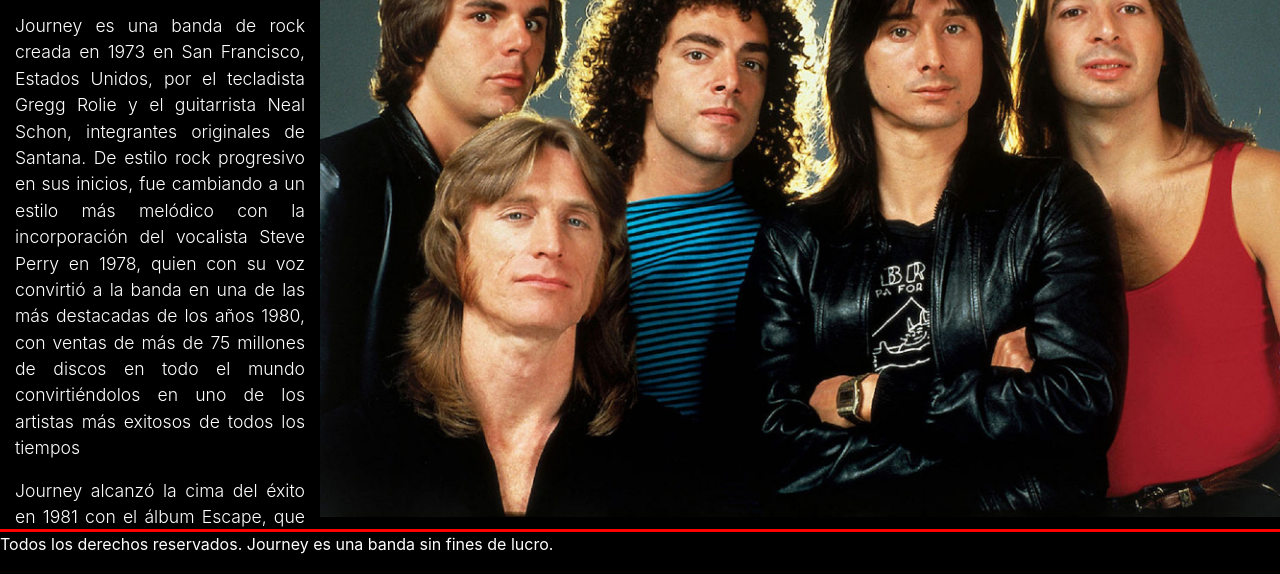
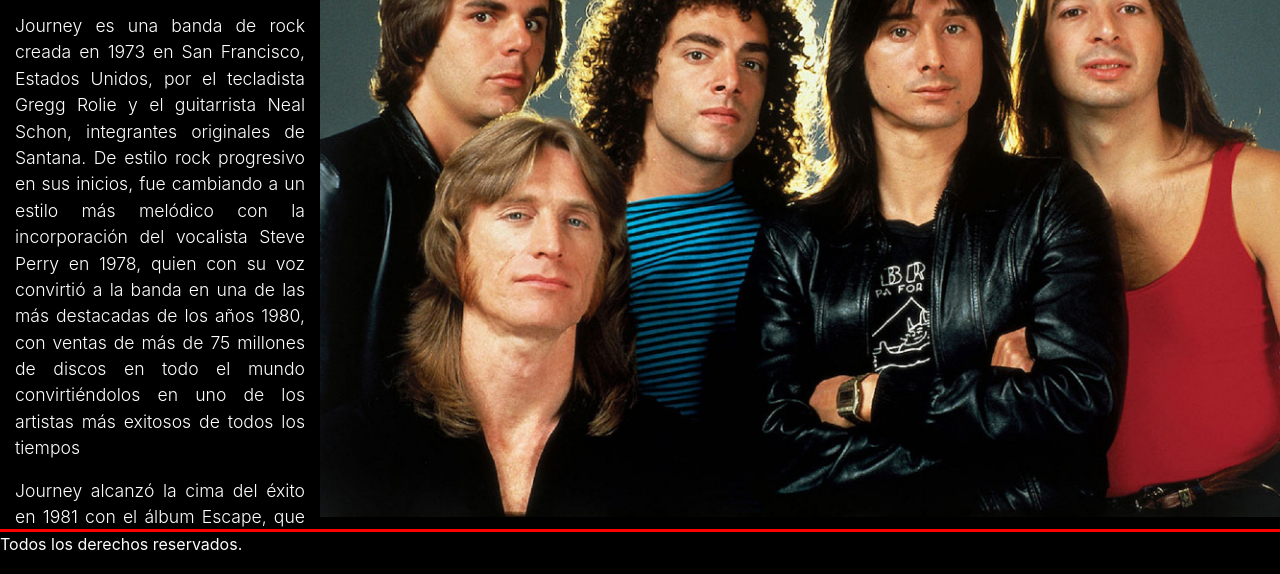
Before and after one commit to MartinSegarra/journey, a website: page index.html in a window 1280 px wide. Shown: the part 224-798 px from the top of the page. Drawn offline with nearby package versions, Linux system fonts and the light colour scheme.

Commit message:
Footer original

```diff
--- a/index.html
+++ b/index.html
@@ -78,7 +78,7 @@
 
       <footer>
           <div class="footerConfig">
-          <p class="textoFooter__white"> Todos los derechos reservados. Journey es una banda sin fines de lucro.</p>
+          <p class="textoFooter__white"> Todos los derechos reservados.</p>
         </div>
       </footer>
 
```
